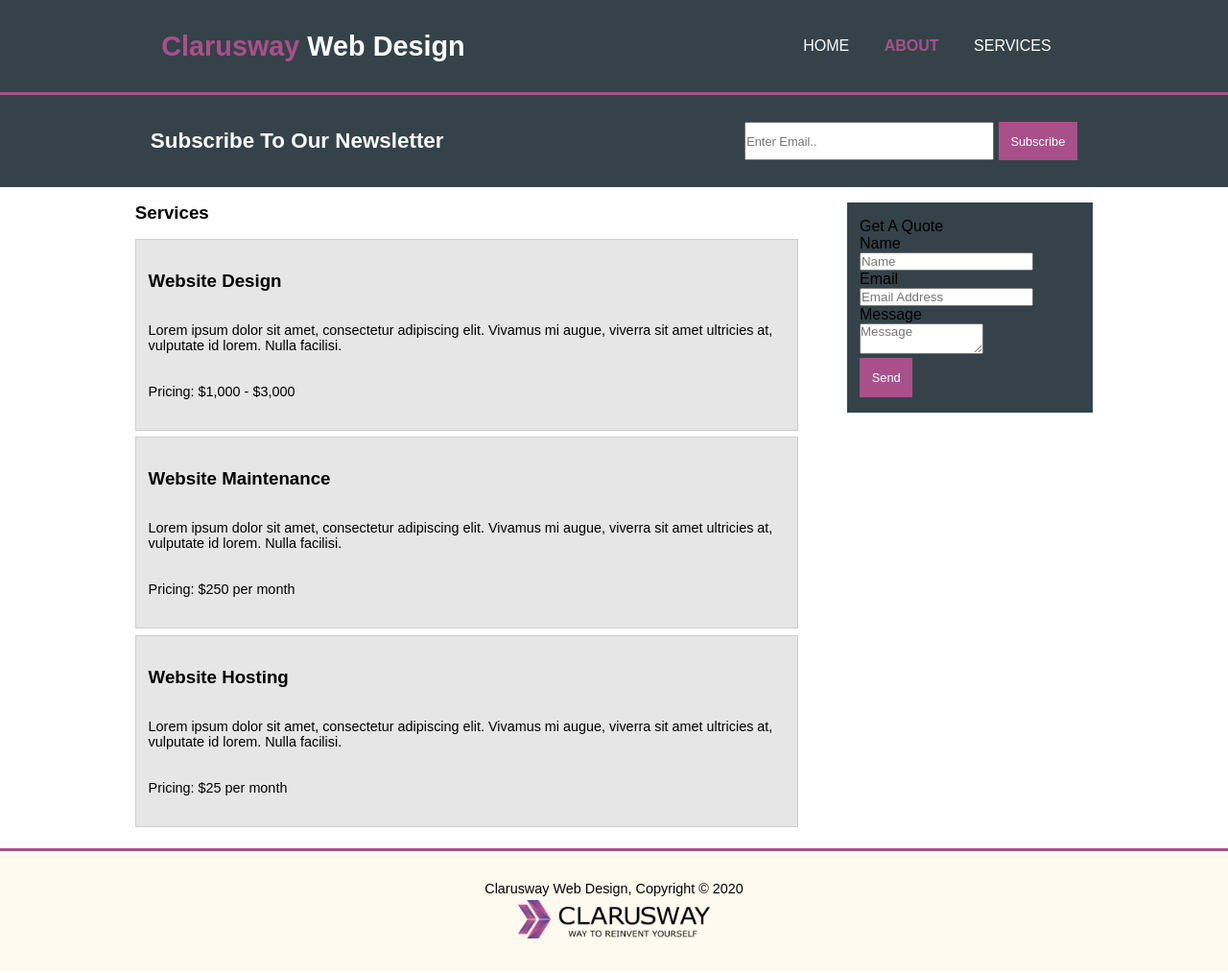
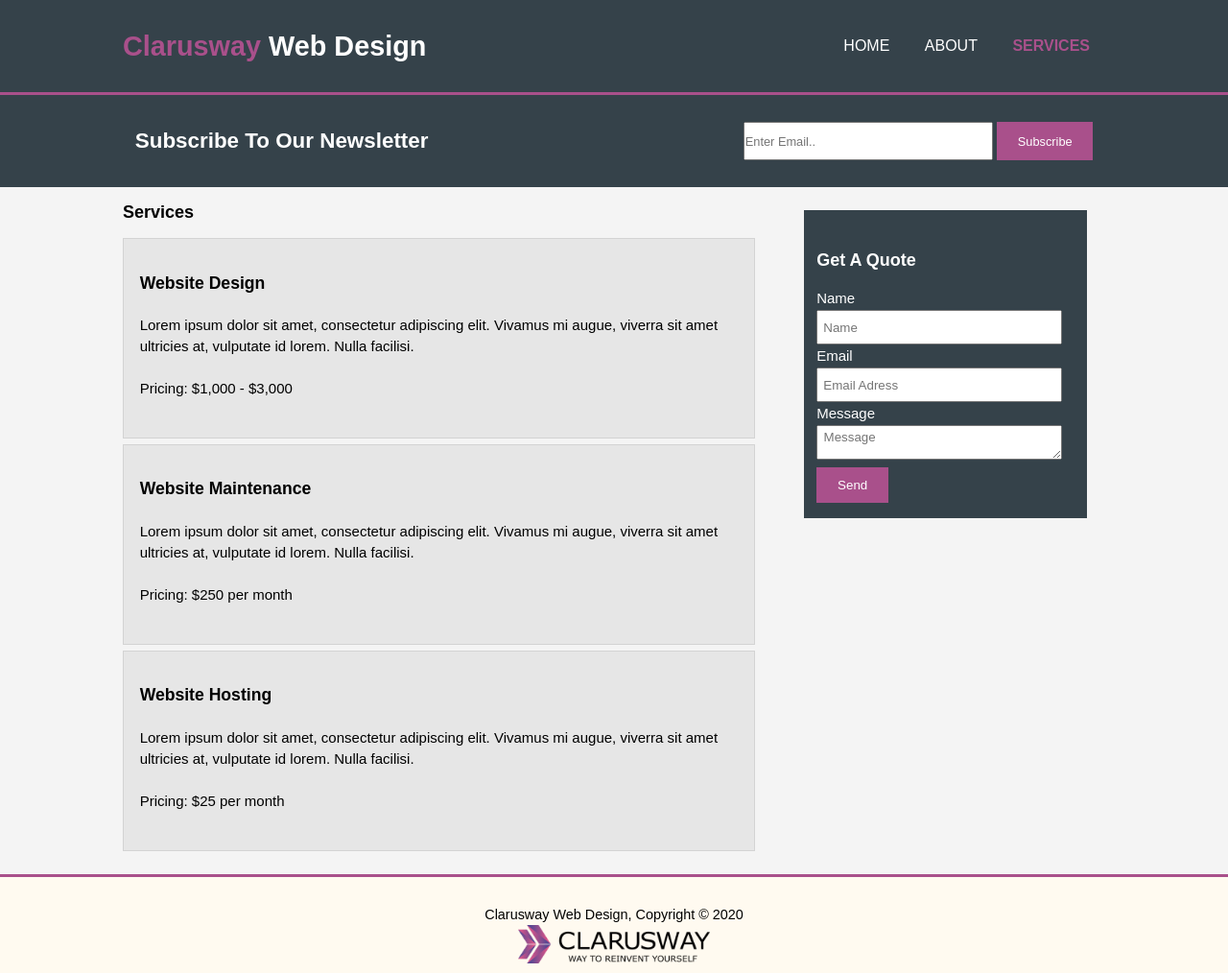
Before and after one commit to furkan-cloud/004-Website-page-design, a plain HTML site: page services.html in a window 1280 px wide. Shown: the whole page at 96% size. Drawn offline with Linux system fonts and the light colour scheme.

Commit message:
feat: (about, index, services) html and css files

```diff
--- a/css/about.css
+++ b/css/about.css
@@ -9,7 +9,6 @@
 header{
     background-color: #35424a;
     border-bottom: 3px solid #A9508B;
-
 }
 
 .header-container{
@@ -17,11 +16,9 @@ header{
     display: flex;
     flex-wrap: wrap;
     height: 6rem;
-    justify-content: space-around;
+    justify-content: space-between;
     align-items: center;
-
-
-
+    margin: 0 10vw;
 }
 
 span{
@@ -35,7 +32,6 @@ ul li {
     padding: 1rem;
     line-height: 1.5rem;
     font-weight: 500;
-
 }
 
 a{
@@ -64,13 +60,12 @@ h1, h1 span{
     display: flex;
     flex-wrap: wrap;
     height: 6rem;
-    justify-content: space-around;
+    justify-content: space-between;
+    padding: 0 11vw;
     align-items: center;
     background-color: #35424a;
     flex-wrap: wrap;
     /* margin-bottom: 50px; */
-
-
 }
 .section-subscribe h3{
     font-size: 1.4rem;
@@ -98,12 +93,16 @@ button{
 main{
     display: flex;
     justify-content: space-evenly;
-    margin-bottom: 50vh;
+    padding-bottom: 50vh;
+    background:#F4F4F4;
+    /* justify-content: space-between; */
+    /* align-items: center; */
+    /* margin: 0 10vw; */
 }
 .section-first{
     margin-top: 3vh;
     font-size: 15px;
-    width: 52vw;
+    width: 51vw;
     height: auto;
     display: flex;
     flex-direction: column;
@@ -122,7 +121,7 @@ main{
 .section-second{
     font-size: 15px;
     align-self: flex-start;
-    width: 24vw;
+    width: 22vw;
     height: auto;
     /* display: flex; */
     /* flex-direction: column; */
@@ -143,8 +142,7 @@ footer{
     align-items: center;
     border-top: 3px solid #A9508B;
     height: 8rem ;
-    background-color: rgb(255,250,240)
-     ;
+    background-color: rgb(255,250,240);
 }
 
 footer p{
@@ -152,3 +150,56 @@ footer p{
     line-height: 1.4rem;
     font-weight: 400;
 }
+
+
+@media (max-width: 768px){
+    .header-container {
+        height: 11rem;
+        flex-wrap: nowrap;
+        flex-direction: column;
+        justify-content: space-evenly;
+        margin: 0 0;
+        /* margin: 0 7vw; */
+      }
+
+      .header-right, .header-left {
+        margin: 0 3vw;
+      }
+
+    .section-subscribe{
+        height: 11rem;
+    }
+
+    main{
+       display: flex;
+       flex-direction: column;
+       padding-bottom: 10vh;
+    }
+
+    .section-first{
+        width: 80vw;
+        margin: 2vh 3vw 2vh 10vw;
+        /* padding: 0 2vw; */
+    }
+    .section-second{
+        width: 80vw;
+        margin: 3vh 3vw 3vh 10vw;
+        padding: 3vh 2vw 5vh;
+    }
+    #dark{
+        padding: 3vh 2vw;
+    }
+}
+
+@media (max-width: 350px) {
+    .header-container {
+      font-size: 15px;
+      /* margin: 0 7vw; */
+    }
+    h1,
+    h1 span {
+      font-size: 1.6rem;
+      /* font-weight: 700;
+          line-height: 2.8rem; */
+    }
+  }
--- a/css/services.css
+++ b/css/services.css
@@ -6,26 +6,23 @@
   font-family: Arial, Helvetica, sans-serif;
 }
 
-header{
+header {
   background-color: #35424a;
-    border-bottom: 3px solid #A9508B;
-
+  border-bottom: 3px solid #a9508b;
 }
 
-.header-container{
+.header-container {
   color: white;
   display: flex;
   flex-wrap: wrap;
   height: 6rem;
-    justify-content: space-around;
+  justify-content: space-between;
   align-items: center;
-
-
-
+  margin: 0 10vw;
 }
 
-span{
-    color:#A9508B ;
+span {
+  color: #a9508b;
 }
 
 ul li {
@@ -35,133 +32,203 @@ ul li {
   padding: 1rem;
   line-height: 1.5rem;
   font-weight: 500;
-
 }
 
-a{
+a {
   color: white;
   text-decoration: none;
 }
-#about{
-    color:#A9508B;
+
+#services-nav {
+  color: #a9508b;
   font-weight: bold;
 }
 
-h1, h1 span{
+h1,
+h1 span {
   font-size: 1.8rem;
   font-weight: 700;
   line-height: 2.8rem;
 }
 
-#home:hover,#services:hover,#about:hover{
+nav ul li a:hover {
   font-weight: bold;
   cursor: pointer;
   color: #cccccc;
 }
 
-.section-subscribe{
+.section-subscribe {
   color: white;
   display: flex;
   flex-wrap: wrap;
   height: 6rem;
-    justify-content: space-around;
+  justify-content: space-between;
+  padding: 0 11vw;
   align-items: center;
   background-color: #35424a;
   flex-wrap: wrap;
   /* margin-bottom: 50px; */
+}
 
-
-}
-.section-subscribe h3{
+h3 {
   font-size: 1.4rem;
   font-weight: 700;
   line-height: 2rem;
 }
 
-#placeholder{
-    font-size:0.8rem;
+#placeholder {
+  font-size: 0.8rem;
   /* padding: 0.4rem 0;   */
   width: 260px;
-    height: 40px ;
+  height: 40px;
 }
 
-button{
-    background-color: #A9508B;
+button {
+  background-color: #a9508b;
   color: white;
-    padding: 0.8rem;
+  padding: 0.5rem;
   font-size: 0.8rem;
   border: none;
-    /* width: 100px ;
-    height: 40px; */
+  width: 100px;
+  height: 40px;
 }
 
-.main__services {
-    display:flex;
-    justify-content: space-evenly;
+main {
+  display: flex;
+  background: #f4f4f4;
 }
 
-
-.section__services {
-    margin-bottom: 2vh;
-    margin-left: 7vw;
+.quote {
+  display: flex;
+  flex-direction: column;
+  background-color: #35424a;
+  color: white;
+  align-self: flex-start;
+  padding: 3vh 2vw 2vh 1vw;
+  margin-top: 3vh;
+  line-height: 3vh;
+  width: 23vw;
+  font-size: 15px;
+  /* align-content: space-between; */
 }
 
-
-
-
-
-.section__services--header {
-    padding: 2vh 0;
+.quote h4 {
+  margin: 2vh 0;
+  font-size: 18px;
 }
 
-.section__services--box {
-    background-color:#E6E6E6;
-    margin-bottom: 0.8vh;
-    padding: 2vh 1vw;
-    width: 54vw;
-    border: 1px solid #ccc;
+#Name,
+#Email {
+  height: 4.5vh;
+  padding-left: 0.4vw;
 }
 
-.section__services--box p {
-    font-size: 0.9rem;
+#message {
+  padding-left: 0.5vw;
+  padding-top: 0.5vh;
 }
 
-
-
+#send {
+  width: 75px;
+  margin-top: 1vh;
+  padding: 1.4vh 1vw;
+  color: white;
+  background-color: #a9508b;
+  border: none;
+}
 
 .website {
-    /* height:8vh; */
-    padding: 2vh 0;
+  background-color: #e6e6e6;
+  width: 51.5vw;
+  font-size: 15px;
+  display: flex;
+  flex-direction: column;
+  /* flex-wrap: wrap; */
+  /* justify-content: flex-start; */
+  margin: 0 4vw 0.7vh 10vw;
+  padding: 1.7vh 1.3vw 5vh;
+  align-self: flex-start;
+  /* justify-content: space-between; */
+  /* height: 27vh; */
+  height: auto;
+  border: 0.07rem lightgray solid;
+  /* letter-spacing: 0.25px; */
+  line-height: 22px;
+}
+.website h4 {
+  margin: 1.25rem 0;
+  font-size: 1.1rem;
+  /* font-weight: 700; */
+  line-height: 1.6rem;
 }
 
-.section__quote {
-    background-color: #35424a;
-    align-self: flex-start;
-    width: 20vw;
-    padding: 2vh 1vw;
-    margin: 2vh 7vw 0 0;
+.web__maint {
+  margin-bottom: 3vh;
 }
 
+#services {
+  margin: 2vh 0 2vh 10vw;
+  font-size: 18px;
+}
 
-
-
-
-
-
-
-
-footer{
+footer {
   display: flex;
   flex-direction: column;
   justify-content: center;
   align-items: center;
-    border-top: 3px solid #A9508B;
-    height: 8rem ;
-    background-color: rgb(255,250,240);
+  border-top: 3px solid #a9508b;
+  height: 8rem;
+  background-color: rgb(255, 250, 240);
 }
 
-footer p{
+footer p {
   font-size: 0.9rem;
   line-height: 1.4rem;
   font-weight: 400;
 }
+
+@media (max-width: 768px) {
+  .header-container {
+    height: 11rem;
+    flex-wrap: nowrap;
+    flex-direction: column;
+    justify-content: space-evenly;
+    margin: 0 0;
+  }
+
+  .header-right {
+    margin: 0 3vw;
+  }
+
+  .header-left {
+    margin: 0 3vw;
+  }
+
+  .section-subscribe {
+    height: 11rem;
+  }
+  .main {
+    display: flex;
+    flex-direction: column;
+  }
+  .quote {
+    padding: 3vh 3vw 2vh 2vw;
+    margin: 3vh 4vw 2vh 10vw;
+    width: 80vw;
+  }
+
+  .website {
+    width: 80vw;
+    margin: 0 4vw 0.7vh 10vw;
+  }
+}
+
+@media (max-width: 350px) {
+  .header-container {
+    font-size: 15px;
+  }
+  h1,
+  h1 span {
+    font-size: 1.6rem;
+  }
+}
--- a/css/style.css
+++ b/css/style.css
@@ -2,30 +2,26 @@
   margin: 0;
   padding: 0;
   box-sizing: border-box;
-    font-size: 16px;
+  /* font-size: 16px; */
   font-family: Arial, Helvetica, sans-serif;
 }
 
-header{
+header {
   background-color: #35424a;
-    border-bottom: 3px solid #A9508B;
-
+  border-bottom: 3px solid #a9508b;
 }
-
-.header-container{
+.header-container {
   color: white;
   display: flex;
   flex-wrap: wrap;
   height: 6rem;
-    justify-content: space-around;
+  justify-content: space-between;
   align-items: center;
-
-
-
+  margin: 0 10vw;
 }
 
-span{
-    color:#A9508B ;
+span {
+  color: #a9508b;
 }
 
 ul li {
@@ -35,36 +31,38 @@ ul li {
   padding: 1rem;
   line-height: 1.5rem;
   font-weight: 500;
-
 }
 
-a{
+a {
   color: white;
   text-decoration: none;
 }
-#home{
-    color:#A9508B;
+#home {
+  color: #a9508b;
   font-weight: bold;
 }
-#home:hover,#services:hover,#about:hover{
+#home:hover,
+#services:hover,
+#about:hover {
   font-weight: bold;
   cursor: pointer;
   color: #cccccc;
 }
 
-h1, h1 span{
+h1,
+h1 span {
   font-size: 1.8rem;
   font-weight: 700;
   line-height: 2.8rem;
 }
 
-#home:hover{
+#home:hover {
   font-weight: bold;
   cursor: pointer;
   color: #cccccc;
 }
 
-main{
+main {
   background-image: url(../images/showcase.jpg);
   background-repeat: no-repeat;
   height: 63vh;
@@ -77,68 +75,65 @@ main{
   text-align: center;
 }
 
-h2{
+h2 {
   font-size: 3.5rem;
   font-weight: 700;
   line-height: 5.05rem;
 }
 
-main p{
+main p {
   font-size: 1.25rem;
   line-height: 1.8rem;
   font-weight: 400;
   margin: 4vh 10vw 0;
 }
 
-.section-subscribe{
+.section-subscribe {
   color: white;
   display: flex;
   flex-wrap: wrap;
   height: 6rem;
-        justify-content: space-around;
+  justify-content: space-between;
+  padding: 0 11vw;
   align-items: center;
   background-color: #35424a;
   flex-wrap: wrap;
   /* margin-bottom: 50px; */
-
-
 }
 
-h3{
+h3 {
   font-size: 1.4rem;
   font-weight: 700;
   line-height: 2rem;
 }
 
-#placeholder{
-    font-size:0.8rem;
+#placeholder {
+  font-size: 0.8rem;
   /* padding: 0.4rem 0;   */
   width: 260px;
-    height: 40px ;
+  height: 40px;
 }
 
-button{
-    background-color: #A9508B;
+button {
+  background-color: #a9508b;
   color: white;
   padding: 0.5rem;
   font-size: 0.8rem;
   border: none;
-    width: 100px ;
+  width: 100px;
   height: 40px;
 }
 
-.section-course{
+.section-course {
   display: grid;
   grid-template-columns: auto auto auto;
-    grid-area:
-    "html css graphic";
+  grid-area: "html css graphic";
   /* margin: 1.5rem 8rem; */
   background-color: #f4f4f4;
   padding: 1.5rem 8rem;
-
 }
 
-.html{
+.html, .css, .design {
   grid-area: "html";
   display: flex;
   flex-direction: column;
@@ -147,25 +142,15 @@ button{
   /* margin: 50px 15px; */
 }
 
-.css{
+.css {
   grid-area: "css";
-    display: flex;
-    flex-direction: column;
-    align-items: center;
-    text-align: center;
-    /* margin: 50px 15px; */
 }
 
-.design{
+.design {
   grid-area: "graphic";
-    display: flex;
-    flex-direction: column;
-    align-items: center;
-    text-align: center;
-    /* margin: 50px 15px; */
 }
 
-h4{
+h4 {
   margin: 1.25rem;
   font-size: 1.125rem;
   font-weight: 700;
@@ -177,34 +162,80 @@ h4{
   line-height: 1.5rem;
   font-weight: 400;
   padding: 0 2rem;
-
 }
 
-footer{
+footer {
   display: flex;
   flex-direction: column;
   justify-content: center;
   align-items: center;
-    border-top: 3px solid #A9508B;
-    height: 8rem ;
-    background-color: rgb(255,250,240)
-     ;
+  border-top: 3px solid #a9508b;
+  height: 8rem;
+  background-color: rgb(255, 250, 240);
 }
 
-footer p{
+footer p {
   font-size: 0.9rem;
   line-height: 1.4rem;
   font-weight: 400;
 }
 
-
-@media (max-width: 768px){
-    .section-course{
-       display: flex;
+@media (max-width: 768px) {
+  .header-container {
+    height: 11rem;
+    flex-wrap: nowrap;
     flex-direction: column;
+    justify-content: space-evenly;
+    margin: 0 0;
+    /* margin: 0 7vw; */
   }
 
-    .css{
-        margin: 1.5rem;
+  .header-right, .header-left {
+    margin: 0 3vw;
+  }
+
+  .section-subscribe {
+    height: 11rem;
+  }
+
+  main {
+    height: 58vh;
+  }
+
+  main p {
+    margin: 2.5vh 10vw 0;
+  }
+
+  .section-course {
+    padding: 1.5rem 0rem;
+  }
+
+  .section-course p {
+    padding: 0 0.5rem;
+  }
+
+  h2 {
+    font-size: 3rem;
   }
 }
+
+@media (max-width: 350px) {
+  .header-container {
+    font-size: 15px;
+  }
+  h1,
+  h1 span {
+    font-size: 1.6rem;
+  }
+  main {
+    height: 50vh;
+  }
+  h2 {
+    font-size: 2.8rem;
+    line-height: 3rem;
+  }
+  main p {
+    font-size: 1.1rem;
+    line-height: 1.5rem;
+  }
+}
--- a/services.html
+++ b/services.html
@@ -1,68 +1,99 @@
 <!DOCTYPE html>
 <html lang="en">
   <head>
-    <meta charset="UTF-8">
-    <meta name="viewport" content="width=device-width, initial-scale=1.0">
-    <title>Services</title>
-    <link rel="stylesheet" href="./css/services.css">
+    <meta charset="UTF-8" />
+    <meta name="viewport" content="width=device-width, initial-scale=1.0" />
+    <title>Clarusway Web Design</title>
+    <link rel="stylesheet" href="./css/services.css" />
   </head>
+
   <body>
     <header>
         <nav class="header-container">
-            <h1><span>Clarusway</span> Web Design </h1>
-            <ul>
+            <div class="header-left"><h1><span>Clarusway</span> Web Design </h1></div>
+            <div class="header-right"><ul>
                 <li><a id="home" href="index.html">HOME</a></li>
                 <li><a id="about" href="about.html">ABOUT</a></li>
-                <li><a id="services" href="services.html">SERVICES</a></li>
-            </ul>
+                <li><a id="services-nav" href="services.html">SERVICES</a></li>
+            </ul></div>
         </nav>
     </header>
 
     <section class="section-subscribe">
       <h3>Subscribe To Our Newsletter</h3>
       <div class="email">
-            <input type="Email" placeholder="Enter Email.." id="placeholder">
-            <button>Subscribe</button>
+        <input type="Email" placeholder="Enter Email.." id="placeholder" />
+        <a href="services.html"><button id="subscribe">Subscribe</button></a>
       </div>
     </section>
 
-    <main class="main__services">
-        <section class="section__services">
-            <div class="section__services--header"><h3>Services</h3></div>
-            <div class="section__services--box">
-                <div class="website"><h3>Website Design</h3></div>
-                <div class="website"><p>Lorem ipsum dolor sit amet, consectetur adipiscing elit. Vivamus mi augue, viverra sit amet ultricies at, vulputate id lorem. Nulla facilisi.</p></div>
-                <div class="website"><p>Pricing: $1,000 - $3,000</p></div>
+    <main class="main">
+      <div class="service">
+        <h4 id="services">Services</h4>
+        <div class="website">
+          <h4>Website Design</h4>
+          <p>
+            Lorem ipsum dolor sit amet, consectetur adipiscing elit. Vivamus mi
+            augue, viverra sit amet ultricies at, vulputate id lorem. Nulla
+            facilisi.
+          </p>
+          <br />
+          <p>Pricing: $1,000 - $3,000</p>
         </div>
-            <div class="section__services--box">
-                <div class="website"><h3>Website Maintenance</h3></div>
-                <div class="website"><p>Lorem ipsum dolor sit amet, consectetur adipiscing elit. Vivamus mi augue, viverra sit amet ultricies at, vulputate id lorem. Nulla facilisi.</p></div>
-                <div class="website"><p>Pricing: $250 per month</p></div>
+        <div class="website">
+          <h4>Website Maintenance</h4>
+          <p>
+            Lorem ipsum dolor sit amet, consectetur adipiscing elit. Vivamus mi
+            augue, viverra sit amet ultricies at, vulputate id lorem. Nulla
+            facilisi.
+          </p>
+          <br />
+          <p>Pricing: $250 per month</p>
         </div>
-            <div class="section__services--box">
-                <div class="website"><h3>Website Hosting</h3></div>
-                <div class="website"><p>Lorem ipsum dolor sit amet, consectetur adipiscing elit. Vivamus mi augue, viverra sit amet ultricies at, vulputate id lorem. Nulla facilisi.</p></div>
-                <div class="website"><p>Pricing: $25 per month</p></div>
+        <div class="website web__maint">
+          <h4>Website Hosting</h4>
+          <p>
+            Lorem ipsum dolor sit amet, consectetur adipiscing elit. Vivamus mi
+            augue, viverra sit amet ultricies at, vulputate id lorem. Nulla
+            facilisi.
+          </p>
+          <br />
+          <p>Pricing: $25 per month</p>
         </div>
+      </div>
+      <section class="quote">
+        <h4>Get A Quote</h4>
+        <label for="Name">Name</label>
+        <input id="Name" type="text" value="" placeholder="Name" />
+        <label for="Email">Email</label>
+        <input
+          type="email"
+          name="Email"
+          id="Email"
+          placeholder="Email Adress"
+        />
+        <label for="Message">Message</label>
+        <textarea
+          name="Message"
+          id="message"
+          cols="12"
+          rows="2"
+          placeholder="Message"
+        ></textarea>
+        <a href="#"><input id="send" type="button" value="Send" /></a>
       </section>
-        <section class="section__quote">
-            <div class="section__quote--get">Get A Quote</div>
-            <form action="">
-                <label for="name">Name<br><input type="text" id="name" name="name" placeholder="Name"></label><br>
-                <label for="email">Email <br> <input type="email" id="email" name="email" placeholder="Email Address"></label><br>
-                <label for="message">Message <br> <textarea name="message" id="message" cols="14" rows="2" placeholder="Message"></textarea></label>
-            </form>
-            <button>Send</button>
-        </section>
-
     </main>
 
-
     <footer>
-        <p>Clarusway Web Design, Copyright © 2020<p>
+      <p>Clarusway Web Design, Copyright © 2020</p>
+      <p>
         <a href="https://clarusway.com/">
-                    <img src="./images/clarusway_logo.png" alt="clarusway-logo" style = "width: 200px; height: 40px;"></a>
+          <img
+            src="./images/clarusway_logo.png"
+            alt="clarusway-logo"
+            style="width: 200px; height: 40px"
+        /></a>
+      </p>
     </footer>
-
   </body>
 </html>
```
Also changed, not shown: about.html (+4 -4 lines), index.html (+4 -4 lines). Lines whose indentation alone changed are shown as unchanged.
